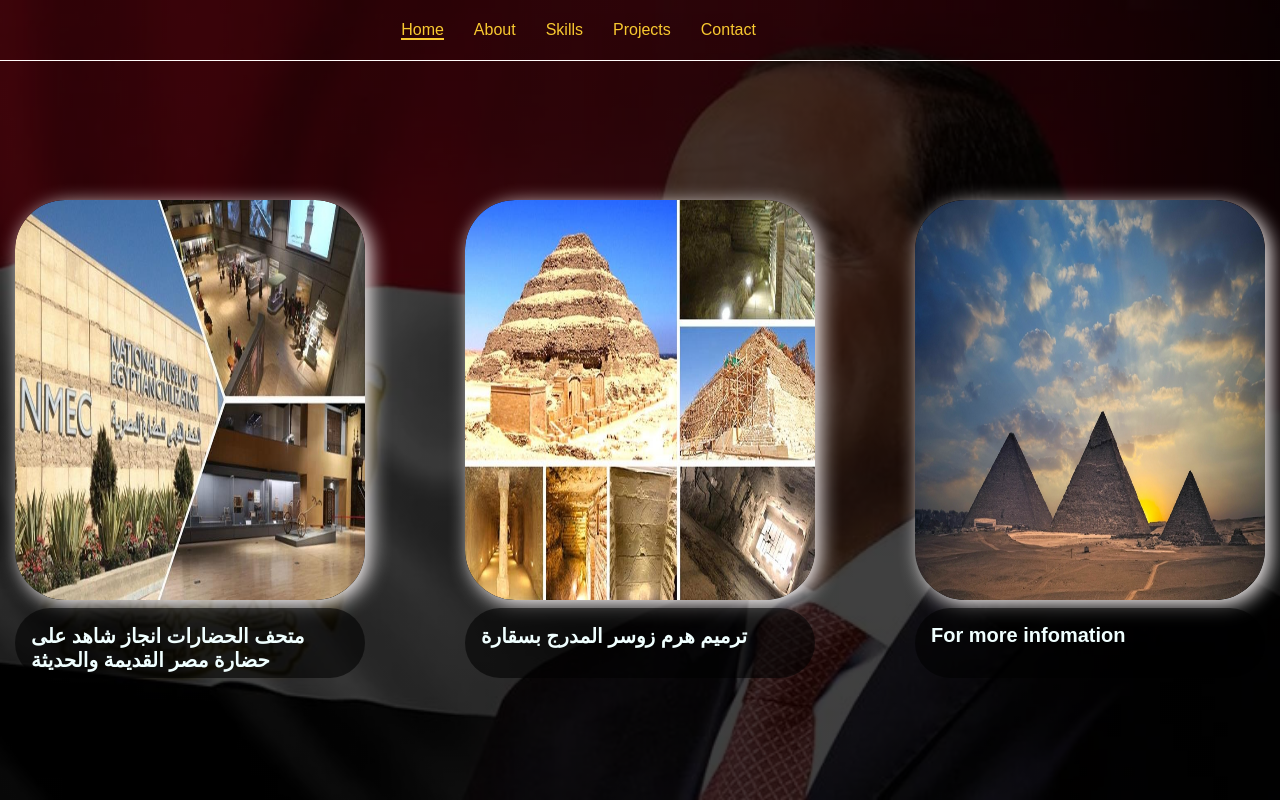
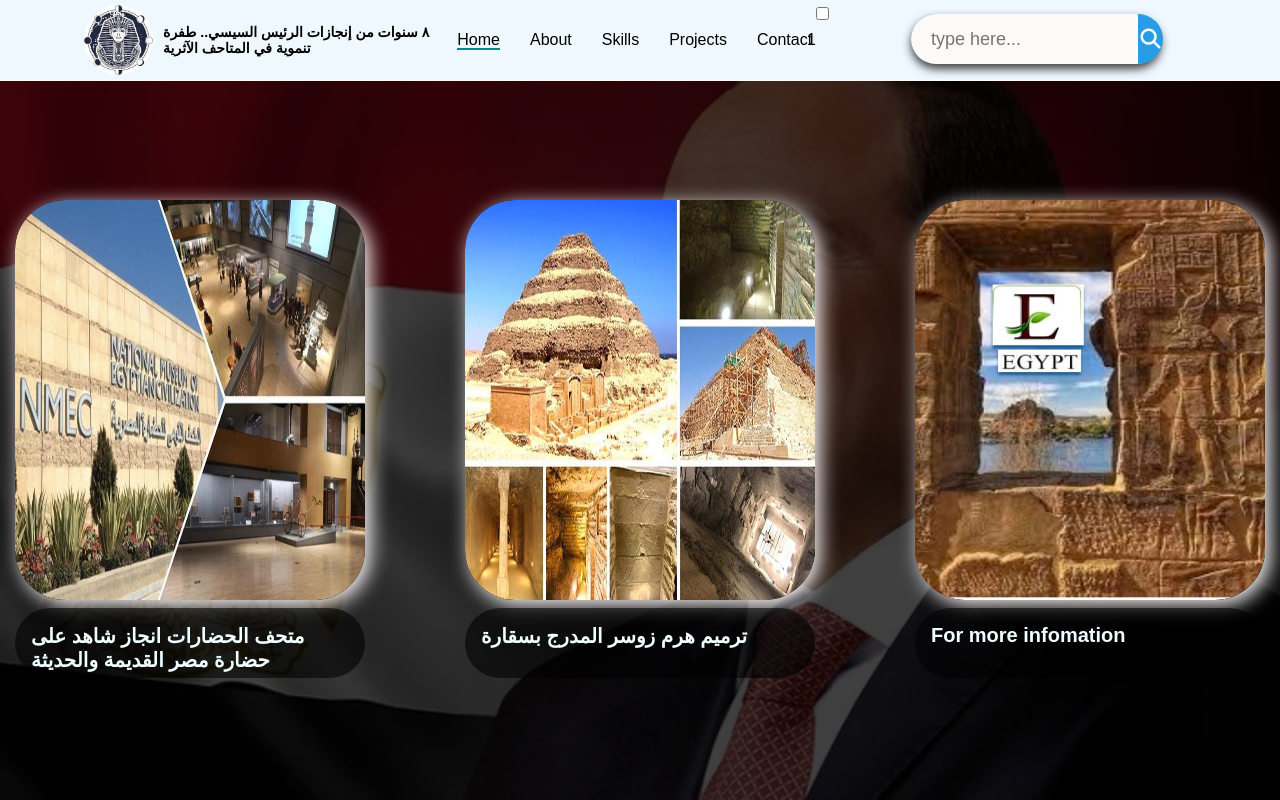
Before and after one commit to Yousef-Abdelrahman/1-, a plain HTML site: page index.html in a window 1280 px wide. Drawn offline with Linux system fonts and the light colour scheme.

Commit message:
Add files via upload

```diff
--- a/index.css
+++ b/index.css
@@ -6,40 +6,49 @@
     text-decoration: none;
 }
 header{
-    background: transparent;
-    color: rgb(248, 201, 48);
+    background-color: aliceblue;
     position: fixed;
     top: 0;
     left: 0;
     right: 0;
     border-bottom: 1px solid snow;
-    z-index: 700;
+    z-index: 100;
 }
 header nav{
     display: flex;
     justify-content: space-between;
     align-items: center;
-    width: 85%;
+    width: 90%;
     margin: auto;
-    height: 60px;
+    height: 80px;
 }
-header nav .logo {
-    color: aliceblue;
-    font-size: 30px;
-    font-weight: bolder;
+header nav  img {
+    display: block;
+    position: relative;
+    border-radius: 50%;
+    box-sizing: border-box;
+    height: 70px;
+    width: 70px;
+    right: 40px;
+    left: 20px;
 }
-header nav .logo span {
-    color: rgb(248, 201, 48);
+header nav h1{
+    position: relative;
+    left: 20px;
+    font-size: 14px;
+    font-family: 'Franklin Gothic Medium', 'Arial Narrow', Arial, sans-serif;
 }
 header nav .links{
     display: flex;
 }
 header nav .links li{
+    right: 80px;
     position: relative;
     margin: 0 15px;
     height: 20px;
     line-height: 20px;
     list-style: none;
+    left: 20px;
 }
 header nav .links li::after{
 position: absolute;
@@ -48,26 +57,57 @@ bottom: 0;
 left: 0;
 width: 0;
 height: 2px;
-background-color: rgb(248, 201, 48);
+background-color: rgb(10, 136, 136);
 transition: 0.4s;
 }
-header nav .links li:hover::after,
+header nav .links li:hover:after,
 header nav .links li.active::after{
     width: 100%;
 }
-header nav .links li a{
-    color: rgb(151, 207, 209);
-    font-size: 17px;
+.box{
+    max-width: 400px;
+    width: 100%;
 }
-header nav .social-links a i{
-    color: rgb(248, 201, 48);
-    font-size: 24px;
-    margin-left: 15px;
-    transition: 0.4s;
+.box .serch-box{
+    position: relative;
+    height: 50px;
+    max-width: 250px;
+    background:rgb(39, 157, 230);
+    margin: auto;
+    box-shadow:0 5px 10px rgba(0, 0, 0, 0.744);
+    border-radius: 25px;
+    bottom: 10px;
+    left: 20px;
 }
-header nav .social-links a i:hover{
-    color: rgb(168, 166, 164);
+#check:checked ~ .serch-box{
+    max-width: 380px;
 }
+.serch-box input{
+    position: absolute;
+    height: 100%;
+    width: 100%;
+    border-radius:25px;
+    background-color: snow;
+    outline: none;
+    border: none;
+    padding-left: 20px ;
+    font-size: 18px;
+    transition: all 0.3s ease;
+}
+.serch-box .icon{
+    position: absolute;
+    right: -2px;
+    top: 0;
+    width: 10%;
+    background-color: rgb(39, 157, 230);
+    height: 100%;
+    text-align: center;
+    line-height: 50px ;
+    color: snow;
+    font-size: 20px;
+    border-radius: 0 25px 25px 0;
+}
+/* ------------------------------------------MAIN WORK------------------------------------------------------------------------------- */
 .main-section{
     display: flex;
     justify-content: center;
@@ -87,7 +127,7 @@ header nav .social-links a i:hover{
     position: relative;
     height: 100%;
 }
-/* ------------------------------------------MAIN WORK------------------------------------------------------------------------------- */
+
 .main-container{
     display: flex;
     justify-content: center;
--- a/index.html
+++ b/index.html
@@ -11,18 +11,22 @@
 <body>
     <header>
         <nav>
-            <a href="#" class="logo"><span>YS</span></a>
+            <img src="WhatsApp Image 2023-12-30 at 09.52.30_ef6e437b.png" alt="logo" >
+            <h1> ٨ سنوات من إنجازات الرئيس السيسي.. طفرة تنموية في المتاحف الآثرية</h1>
             <ul class="links">
                 <li class="active" href="#">Home</li>
                 <li href="#">About</li>
                 <li href="#">Skills</li>
                 <li href="#">Projects</li>
                 <li href="#">Contact</li>
-            </ul>
-            <div class="social-links">
-                <a href="#"><i class="fa-brands fa-facebook"></i></i></a>
-                <a href="#"><i class="fa-brands fa-twitter"></i></a>
-                <a href="#"><i class="fa-brands fa-instagram"></i></a>
+            </ul>1
+            <div class="box">
+                <input type="checkbox" id="check">
+            <div class="serch-box">
+                <input type="text" placeholder="type here...">
+                <label for="" class="icon">
+                <i class="fas fa-search"></i>
+                </label>
             </div>
         </nav>
     </header>
@@ -57,12 +61,12 @@
     </div>
     <div class="container">
         <div class="card">
-            <img src="244054-pyramid-Pyramids_of_Giza-nature-architecture-desert-sunset-landscape-clouds-Egypt.jpg" alt="">
+            <img src="WhatsApp Image 2023-12-30 at 15.59.46_6244a74c.jpg" alt="">
             <div class="intro">
                 <h1>For more infomation</h1>
                 <a href="https://egy-map.com/">First Link</a>
                 <br>
-                <a href="https://egy-map.com/">second Link</a>
+                <a href="https://darelhilal.com/News/1332042.aspx">second Link</a>
                 </div>
             </div>
         </div>
```
Also changed, not shown: WhatsApp Image 2023-12-30 at 09.52.30_ef6e437b.png (added), WhatsApp Image 2023-12-30 at 15.59.46_6244a74c.jpg (added).
